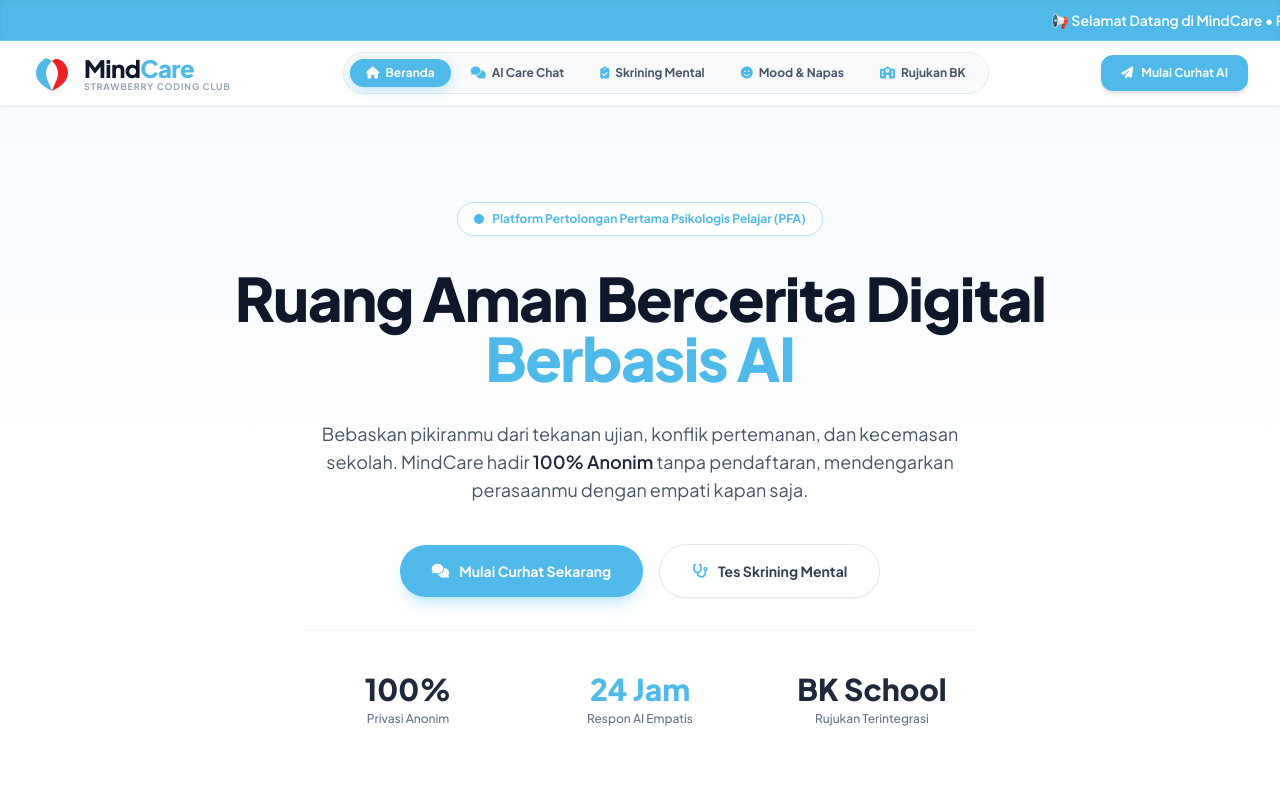
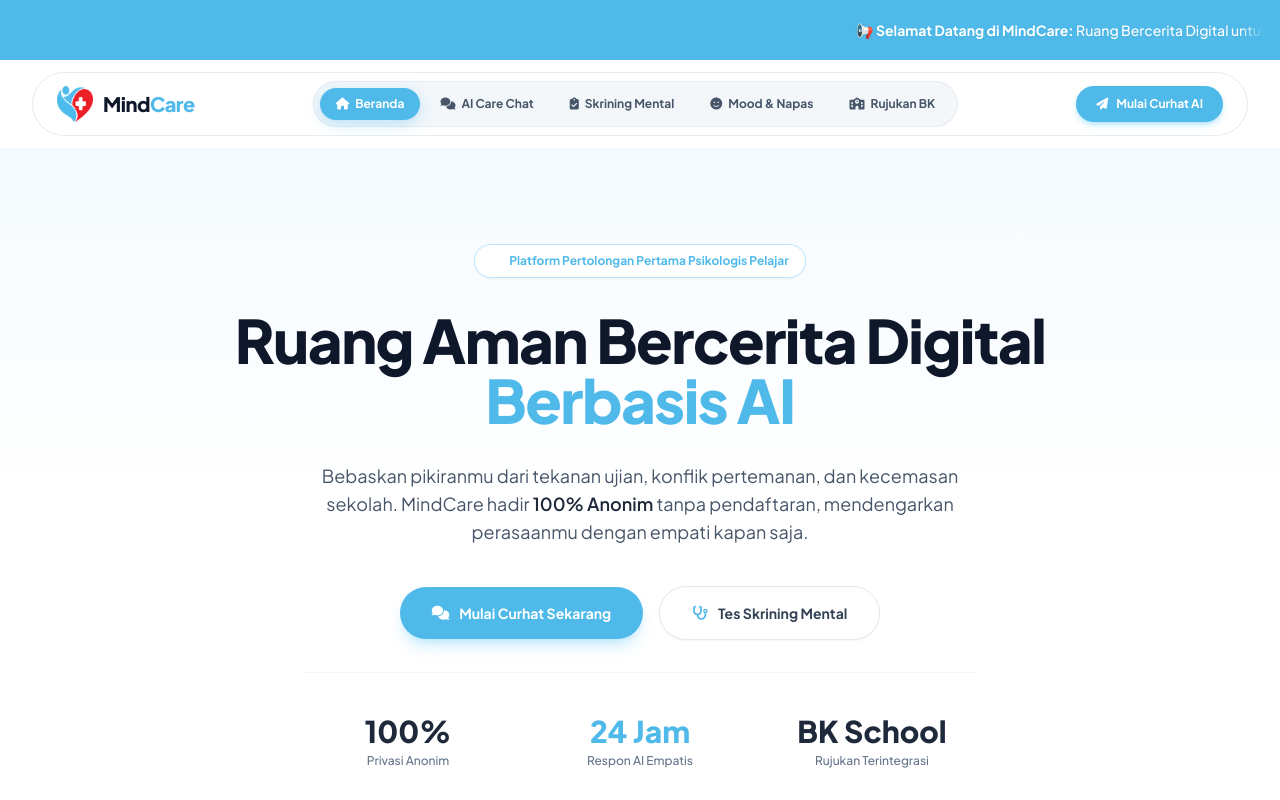
Before and after one commit to sayyidmuhammad2974-lgtm/MindCare, a plain HTML site: page index.html in a window 1280 px wide. Shown: the top 800 px of the page. Drawn offline with nearby package versions, Linux system fonts and the light colour scheme.

Commit message:
Update tampilan dan fitur MindCare

```diff
--- a/index.html
+++ b/index.html
@@ -15,61 +15,57 @@
 </head>
 <body class="bg-white text-slate-800 flex flex-col min-h-screen selection:bg-sky-100 selection:text-sky-800">
 
-    <!-- TOP RUNNING TEXT (INFORMASI BERJALAN LEBIH LEBAR) -->
-    <div class="brand-blue-bg text-white text-xs sm:text-sm font-semibold py-2.5 overflow-hidden border-b border-sky-300/40 shadow-inner">
-        <div class="marquee flex items-center gap-12 whitespace-nowrap">
-            <span>📢 Selamat Datang di MindCare • Platform Pertolongan Pertama Kesehatan Mental Pelajar 100% Anonim Tanpa Pendaftaran Akun.</span>
-            <span>🤝 Terhubung Langsung dengan Layanan Bimbingan Konseling (BK) SMKN 1 Ciamis & Sekolah Mitra.</span>
-            <span>💡 Luapkan Beban Pikiranmu Kapan Saja 24/7 Bersama AI Assistant yang Empatis.</span>
-            <span>🌟 Strawberry Coding Club — Karya Inovasi Pelajar SMKN 1 Ciamis.</span>
+  <!-- TOP RUNNING TEXT (CLEAN BLUE BACKGROUND & WHITE TEXT) -->
+<!-- Ganti py-3 menjadi py-5 atau py-6 untuk memperbesar latar belakang biru ke bawah -->
+<div class="top-announcement-bar py-6 px-4 text-white text-xs sm:text-sm font-semibold overflow-hidden relative">
+    <div class="max-w-7xl mx-auto flex items-center">
+        <div class="marquee-track-container flex-1 overflow-hidden relative">
+            <div class="marquee-track whitespace-nowrap">
+                <span class="inline-block text-white font-medium drop-shadow-sm">
+                    📢 <strong class="font-bold text-white">Selamat Datang di MindCare:</strong> Ruang Bercerita Digital untuk Dukungan Awal Kesehatan Mental Pelajar 100% Anonim.
+                </span>
+            </div>
+        </div>
     </div>
 </div>
 
     <!-- MAIN COMPACT NAVBAR HEADER WITH OFFICIAL LOGO -->
-    <header class="sticky top-0 z-40 bg-white/95 backdrop-blur-md border-b border-slate-100 shadow-sm">
-        <div class="max-w-7xl mx-auto px-4 sm:px-6 lg:px-8 h-16 sm:h-18 flex items-center justify-between">
+    <header id="main-header" class="sticky top-0 z-40 transition-all duration-300 py-2 sm:py-3">
+        <div class="max-w-7xl mx-auto px-4 sm:px-6 lg:px-8">
+            <div id="navbar-box" class="bg-white/80 backdrop-blur-md border border-slate-200/80 rounded-2xl sm:rounded-full px-4 sm:px-6 h-16 sm:h-18 flex items-center justify-between transition-all duration-300">
 
-            <!-- Brand Logo Offical SVG -->
-            <button onclick="switchView('landing')" class="flex items-center gap-3 group focus:outline-none">
-                <div class="w-10 h-10 transition-transform duration-300 group-hover:scale-105">
-                    <svg viewBox="0 0 100 100" class="w-full h-full drop-shadow-sm">
-                        <path d="M 50,20 C 35,5 10,25 10,50 C 10,75 40,90 50,95 C 45,80 35,65 35,50 C 35,35 45,25 50,20 Z" fill="#4FBAEA"/>
-                        <circle cx="35" cy="20" r="7" fill="#4FBAEA"/>
-                        <path d="M 50,20 C 65,5 90,25 90,50 C 90,75 60,90 50,95 C 55,80 65,65 65,50 C 65,35 55,25 50,20 Z" fill="#EC2027"/>
-                        <rect x="46" y="38" width="8" height="24" rx="2" fill="#FFFFFF"/>
-                        <rect x="38" y="46" width="24" height="8" rx="2" fill="#FFFFFF"/>
-                    </svg>
-                </div>
+                <!-- Brand Logo Image -->
+                <button onclick="switchView('landing')" class="flex items-center gap-2.5 group focus:outline-none">
+                    <img src="Logo MindCare.png" alt="Logo MindCare" class="w-9 h-9 object-contain group-hover:scale-105 transition-transform">
                     <div class="flex flex-col text-left">
-                    <span class="text-xl sm:text-2xl font-extrabold tracking-tight text-slate-900 group-hover:brand-blue-text transition-colors">
+                        <span class="text-lg sm:text-xl font-extrabold tracking-tight text-slate-900 group-hover:brand-blue-text transition-colors">
                             Mind<span class="brand-blue-text">Care</span>
                         </span>
-                    <span class="text-[9px] uppercase font-bold tracking-widest text-slate-400 -mt-1">STRAWBERRY CODING CLUB</span>
                     </div>
                 </button>
 
                 <!-- Desktop Navigation Tabs -->
-            <nav class="hidden lg:flex items-center gap-1 bg-slate-50 p-1.5 rounded-full border border-slate-200/80 text-xs font-bold text-slate-600">
-                <button onclick="switchView('landing')" id="nav-landing" class="nav-link active px-4 py-1.5 rounded-full transition flex items-center gap-1.5">
+                <nav class="hidden lg:flex items-center gap-1 bg-slate-100/80 p-1.5 rounded-full border border-slate-200/80 text-xs font-bold text-slate-600">
+                    <button onclick="switchView('landing')" id="nav-landing" class="nav-link active px-4 py-2 rounded-full transition-all duration-200 flex items-center gap-1.5">
                         <i class="fa-solid fa-house"></i> Beranda
                     </button>
-                <button onclick="switchView('chat')" id="nav-chat" class="nav-link px-4 py-1.5 rounded-full transition flex items-center gap-1.5">
-                    <i class="fa-solid fa-comments brand-blue-text"></i> AI Care Chat
+                    <button onclick="switchView('chat')" id="nav-chat" class="nav-link px-4 py-2 rounded-full transition-all duration-200 flex items-center gap-1.5">
+                        <i class="fa-solid fa-comments"></i> AI Care Chat
                     </button>
-                <button onclick="switchView('skrining')" id="nav-skrining" class="nav-link px-4 py-1.5 rounded-full transition flex items-center gap-1.5">
-                    <i class="fa-solid fa-clipboard-check brand-blue-text"></i> Skrining Mental
+                    <button onclick="switchView('skrining')" id="nav-skrining" class="nav-link px-4 py-2 rounded-full transition-all duration-200 flex items-center gap-1.5">
+                        <i class="fa-solid fa-clipboard-check"></i> Skrining Mental
                     </button>
-                <button onclick="switchView('emotions')" id="nav-emotions" class="nav-link px-4 py-1.5 rounded-full transition flex items-center gap-1.5">
-                    <i class="fa-solid fa-face-smile brand-blue-text"></i> Mood & Napas
+                    <button onclick="switchView('emotions')" id="nav-emotions" class="nav-link px-4 py-2 rounded-full transition-all duration-200 flex items-center gap-1.5">
+                        <i class="fa-solid fa-face-smile"></i> Mood & Napas
                     </button>
-                <button onclick="switchView('rujukan')" id="nav-rujukan" class="nav-link px-4 py-1.5 rounded-full transition flex items-center gap-1.5">
-                    <i class="fa-solid fa-school brand-blue-text"></i> Rujukan BK
+                    <button onclick="switchView('rujukan')" id="nav-rujukan" class="nav-link px-4 py-2 rounded-full transition-all duration-200 flex items-center gap-1.5">
+                        <i class="fa-solid fa-school"></i> Rujukan BK
                     </button>
                 </nav>
 
                 <!-- Quick Action Button -->
                 <div class="flex items-center gap-3">
-                <button onclick="switchView('chat')" class="hidden sm:flex btn-brand text-white px-5 py-2.5 rounded-xl font-bold text-xs shadow-md flex items-center gap-2">
+                    <button onclick="switchView('chat')" class="hidden sm:flex btn-brand text-white px-5 py-2.5 rounded-full font-bold text-xs shadow-md shadow-sky-400/30 flex items-center gap-2 hover:scale-105 transition-transform">
                         <i class="fa-solid fa-paper-plane"></i>
                         <span>Mulai Curhat AI</span>
                     </button>
@@ -80,9 +76,11 @@
                     </button>
                 </div>
             </div>
+        </div>
 
         <!-- Mobile Navigation Drawer -->
-        <div id="mobile-menu" class="hidden lg:hidden bg-white border-b border-slate-200 px-4 pt-2 pb-4 space-y-1 text-xs font-semibold">
+        <div id="mobile-menu" class="hidden lg:hidden max-w-7xl mx-auto px-4 sm:px-6 pt-2 pb-4">
+            <div class="bg-white/95 backdrop-blur-md rounded-2xl p-3 border border-slate-200/80 shadow-xl space-y-1 text-xs font-semibold">
                 <button onclick="switchView('landing'); toggleMobileMenu()" class="w-full text-left px-3 py-2 rounded-xl text-slate-700 hover:bg-sky-50 hover:brand-blue-text flex items-center gap-2.5">
                     <i class="fa-solid fa-house brand-blue-text w-4"></i> Beranda
                 </button>
@@ -99,6 +97,7 @@
                     <i class="fa-solid fa-school brand-blue-text w-4"></i> Rujukan & Konseling BK Sekolah
                 </button>
             </div>
+        </div>
     </header>
 
     <!-- MAIN VIEW CONTAINER -->
@@ -114,7 +113,7 @@
                     <!-- Pill Badge -->
                     <div class="inline-flex items-center gap-2 bg-white px-4 py-2 rounded-full border border-sky-200 shadow-sm text-xs font-bold brand-blue-text">
                         <span class="w-2.5 h-2.5 rounded-full brand-blue-bg animate-ping"></span>
-                        <span>Platform Pertolongan Pertama Psikologis Pelajar (PFA)</span>
+                        <span>Platform Pertolongan Pertama Psikologis Pelajar</span>
                     </div>
 
                     <!-- Main Title -->
@@ -309,4 +308,57 @@
 
                     <form id="quiz-form">
                         <div class="quiz-q" data-q="1">
-                            <span class="text-xs
+                            <span class="text-xs font-bold brand-blue-text uppercase tracking-wider">Pertanyaan 1 dari 5</span>
+                            <h3 class="text-lg sm:text-xl font-bold text-slate-900 mt-1 mb-6">Seberapa sering kamu merasa cemas atau tertekan karena urusan sekolah?</h3>
+                            <div class="space-y-3">
+                                <label class="flex items-center p-4 rounded-2xl border border-slate-200 hover:border-sky-400 hover:bg-sky-50/50 cursor-pointer transition text-xs sm:text-sm">
+                                    <input type="radio" name="q1" value="0" class="text-sky-500">
+                                    <span class="ml-3 font-medium text-slate-700">Hampir tidak pernah sama sekali</span>
+                                </label>
+                                <label class="flex items-center p-4 rounded-2xl border border-slate-200 hover:border-sky-400 hover:bg-sky-50/50 cursor-pointer transition text-xs sm:text-sm">
+                                    <input type="radio" name="q1" value="1" class="text-sky-500">
+                                    <span class="ml-3 font-medium text-slate-700">Kadang-kadang dalam seminggu</span>
+                                </label>
+                                <label class="flex items-center p-4 rounded-2xl border border-slate-200 hover:border-sky-400 hover:bg-sky-50/50 cursor-pointer transition text-xs sm:text-sm">
+                                    <input type="radio" name="q1" value="2" class="text-sky-500">
+                                    <span class="ml-3 font-medium text-slate-700">Sangat sering / Hampir setiap hari</span>
+                                </label>
+                            </div>
+                        </div>
+                    </form>
+                </div>
+            </div>
+        </div>
+
+        <!-- VIEW 4: MOOD & NAPAS -->
+        <div id="view-emotions" class="view-section">
+            <div class="max-w-4xl mx-auto px-4 sm:px-6 py-12 text-center space-y-6">
+                <span class="brand-blue-text font-bold text-xs uppercase tracking-wider bg-sky-50 px-3 py-1 rounded-full">Refleksi & Relaksasi</span>
+                <h2 class="text-3xl font-extrabold text-slate-900">Refleksi Mood & Latihan Pernapasan 4-7-8</h2>
+                <p class="text-slate-600 text-sm max-w-md mx-auto">Tenangkan pikiranmu dan catat emosi harianmu secara mandiri.</p>
+            </div>
+        </div>
+
+        <!-- VIEW 5: RUJUKAN BK -->
+        <div id="view-rujukan" class="view-section">
+            <div class="max-w-4xl mx-auto px-4 sm:px-6 py-12 text-center space-y-6">
+                <span class="brand-red-text font-bold text-xs uppercase tracking-wider bg-red-50 px-3 py-1 rounded-full">Konseling Sekolah</span>
+                <h2 class="text-3xl font-extrabold text-slate-900">Rujukan Konseling BK Sekolah</h2>
+                <p class="text-slate-600 text-sm max-w-md mx-auto">Terhubung secara tertutup dan aman dengan Guru Bimbingan Konseling (BK) di sekolahmu.</p>
+            </div>
+        </div>
+
+    </main>
+
+    <!-- FOOTER -->
+    <footer class="bg-white border-t border-slate-200 py-8 text-slate-500 text-xs mt-auto">
+        <div class="max-w-7xl mx-auto px-4 sm:px-6 lg:px-8 text-center space-y-2">
+            <p>&copy; 2026 MindCare • Strawberry Coding Club SMKN 1 Ciamis.</p>
+            <p class="text-[11px] text-slate-400">100% Anonim • Tanpa Penyimpanan Data Pribadi</p>
+        </div>
+    </footer>
+
+    <!-- Custom Script JS -->
+    <script src="script.js"></script>
+</body>
+</html>
--- a/script.js
+++ b/script.js
@@ -8,12 +8,12 @@
     });
 
     const targetView = document.getElementById(`view-${viewName}`);
-    if(targetView) {
+    if (targetView) {
         targetView.classList.add('active');
     }
 
     const targetNav = document.getElementById(`nav-${viewName}`);
-    if(targetNav) {
+    if (targetNav) {
         targetNav.classList.add('active');
     }
 
@@ -22,8 +22,20 @@
 
 function toggleMobileMenu() {
     const menu = document.getElementById('mobile-menu');
-    menu.classList.toggle('hidden');
+    if (menu) {
+        menu.classList.toggle('hidden');
+    }
 }
+
+// Event Listener saat Halaman di-Scroll ke Bawah
+window.addEventListener('scroll', () => {
+    const header = document.getElementById('main-header');
+    if (window.scrollY > 20) {
+        header.classList.add('scrolled');
+    } else {
+        header.classList.remove('scrolled');
+    }
+});
 
 document.addEventListener('DOMContentLoaded', () => {
     switchView('landing');
--- a/style.css
+++ b/style.css
@@ -11,6 +11,14 @@
     color: #4FBAEA !important;
 }
 
+.brand-red-bg {
+    background-color: #EC2027 !important;
+}
+
+.brand-red-text {
+    color: #EC2027 !important;
+}
+
 .btn-brand {
     background-color: #4FBAEA !important;
     transition: all 0.25s cubic-bezier(0.4, 0, 0.2, 1);
@@ -22,23 +30,70 @@
     transform: translateY(-1px);
 }
 
-/* Running Text (Marquee Animation) */
-.marquee {
-    display: inline-block;
-    padding-left: 100%;
-    animation: marquee 28s linear infinite;
+.top-announcement-bar {
+    background-color: #4FBAEA !important;
+    border-bottom: none !important;
+    padding-top: 1.25rem !important;    /* Menambah jarak ke atas */
+    padding-bottom: 1.25rem !important; /* Menambah jarak ke bawah */
 }
 
-@keyframes marquee {
-    0% { transform: translate(0, 0); }
-    100% { transform: translate(-100%, 0); }
+/* Gradient Fade Halus di Kiri & Kanan */
+.marquee-track-container::before,
+.marquee-track-container::after {
+    content: '';
+    position: absolute;
+    top: 0;
+    bottom: 0;
+    width: 25px;
+    z-index: 10;
+    pointer-events: none;
 }
 
-/* Active Nav Link */
+.marquee-track-container::before {
+    left: 0;
+    background: linear-gradient(to right, #4FBAEA, transparent);
+}
+
+.marquee-track-container::after {
+    right: 0;
+    background: linear-gradient(to left, #4FBAEA, transparent);
+}
+
+/* Animasi Single Text Running dari Luar Layar Kanan ke Luar Layar Kiri */
+.marquee-track {
+    display: inline-block;
+    width: 100%;
+    animation: marquee-single-scroll 35s linear infinite; /* Ganti 18s jadi 35s agar lebih pelan */
+}
+.marquee-track:hover {
+    animation-play-state: paused;
+}
+
+@keyframes marquee-single-scroll {
+    0% {
+        transform: translateX(100%);
+    }
+    100% {
+        transform: translateX(-100%);
+    }
+}
+
+/* Header & Navbar Scroll Effect (Berwarna & Mengambang) */
+header.scrolled #navbar-box {
+    background-color: rgba(255, 255, 255, 0.98) !important;
+    border-color: rgba(79, 186, 234, 0.4) !important;
+    box-shadow: 0 12px 30px -5px rgba(79, 186, 234, 0.25), 0 4px 12px -2px rgba(15, 23, 42, 0.08) !important;
+}
+
+/* Active Navigation Tab Styling */
 .nav-link.active {
     background-color: #4FBAEA !important;
     color: #FFFFFF !important;
-    box-shadow: 0 4px 12px rgba(79, 186, 234, 0.3);
+    box-shadow: 0 4px 14px rgba(79, 186, 234, 0.35);
+}
+
+.nav-link.active i {
+    color: #FFFFFF !important;
 }
 
 .nav-link:not(.active) {
@@ -50,6 +105,7 @@
     background-color: #FFFFFF;
 }
 
+/* SPA Sections */
 .view-section {
     display: none;
     opacity: 0;
```
Also changed, not shown: Logo MindCare.png (added). Lines whose indentation alone changed are shown as unchanged.
